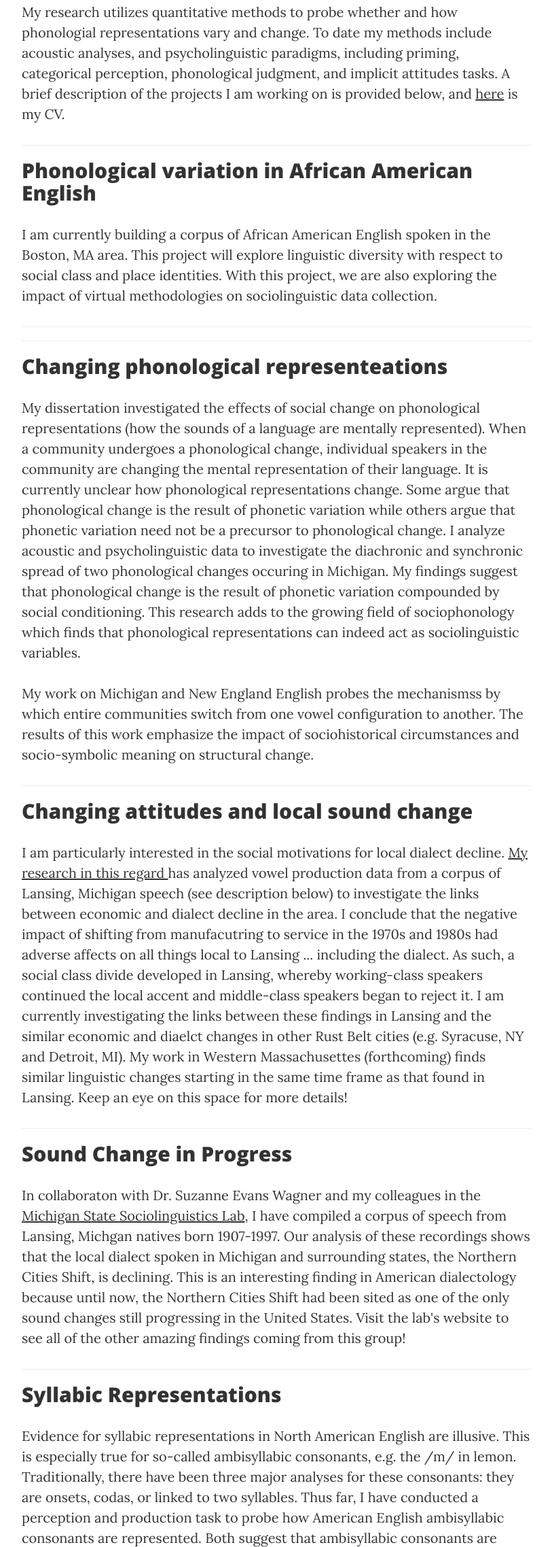
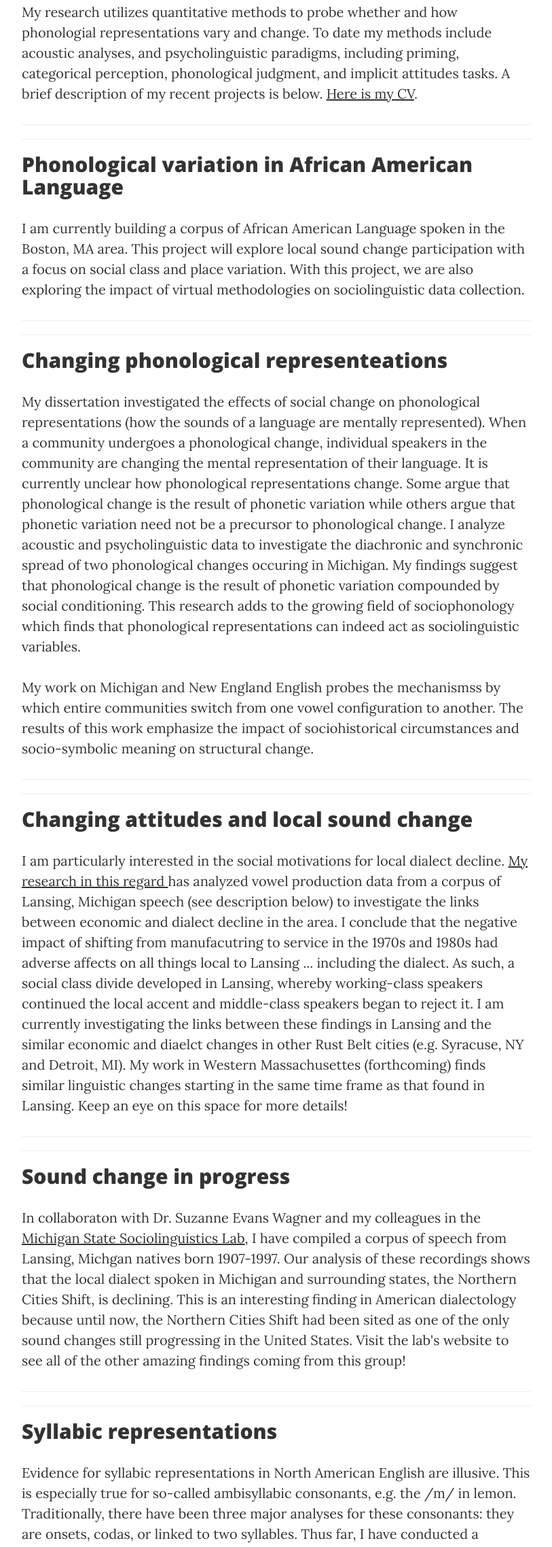
Before and after one commit to MonNesbitt/Website, a website: page research.html in a window 1280 px wide. Shown: the part 525-2800 px from the top of the page at 68% size, without its empty margins (233-1046 px from the left). Drawn offline with nearby package versions, Linux system fonts and the light colour scheme.

Commit message:
Update research.html

```diff
--- a/research.html
+++ b/research.html
@@ -99,19 +99,20 @@
 
                    <p> My research utilizes quantitative methods to probe whether and how phonologial representations vary and change. To date my methods include
                        acoustic analyses, and psycholinguistic paradigms, including priming, categorical perception, phonological judgment, and implicit attitudes tasks.
-                     A brief description of the projects I am working on is provided below, and <a href="Docs/CV_Nesbitt.pdf" target="_blank">here</a> is my CV.
+                     A brief description of my recent projects is below. <a href="Docs/CV_Nesbitt.pdf" target="_blank">Here is my CV</a>.
 
                    </p>
 
 
              <hr>
+             <hr>
 
                   <div class="post-preview">
                         <h2 class="post-title">
-                            Phonological variation in African American English
+                            Phonological variation in African American Language
                         </h2>
-                        <p>I am currently building a corpus of African American English spoken in the Boston, MA area. This project will explore linguistic diversity with
-                      respect to social class and place identities.  With this project, we are also exploring the impact of virtual methodologies on sociolinguistic data
+                        <p>I am currently building a corpus of African American Language spoken in the Boston, MA area. This project will explore local sound change participation with
+                            a focus on social class and place variation.  With this project, we are also exploring the impact of virtual methodologies on sociolinguistic data
                             collection. </p>
                   </div>
 
@@ -141,8 +142,8 @@
                 </div>
 
 
-
-                  <hr>
+                <hr>
+             <hr>
 
                   <div class="post-preview">
                         <h2 class="post-title">
@@ -162,10 +163,11 @@
 
 
              <hr>
+             <hr>
 
                 <div class="post-preview">
                         <h2 class="post-title">
-                            Sound Change in Progress
+                            Sound change in progress
                         </h2>
                         <p>In collaboraton with Dr. Suzanne Evans Wagner and my colleagues in the
                             <a href="http://msusociolinguistics.weebly.com/">Michigan State Sociolinguistics Lab</a>, I have compiled a corpus of speech from
@@ -175,11 +177,12 @@
                             Visit the lab's website  to see all of the other amazing findings coming from this group!  </p>
                  </div>
 
-              <hr>
+             <hr>
+             <hr>
 
                 <div class="post-preview">
                         <h2 class="post-title">
-                            Syllabic Representations
+                            Syllabic representations
                         </h2>
                         <p>Evidence for syllabic representations in North American English are illusive.
                             This is especially true for so-called ambisyllabic consonants, e.g. the /m/ in lemon.  Traditionally, there have been three major analyses for these consonants:
@@ -188,6 +191,7 @@
                             Both suggest that ambisyllabic consonants are codas. The jury, of course, is still out.
                     </p>
                 </div>
+             <hr>
              <hr>
 
 
```
